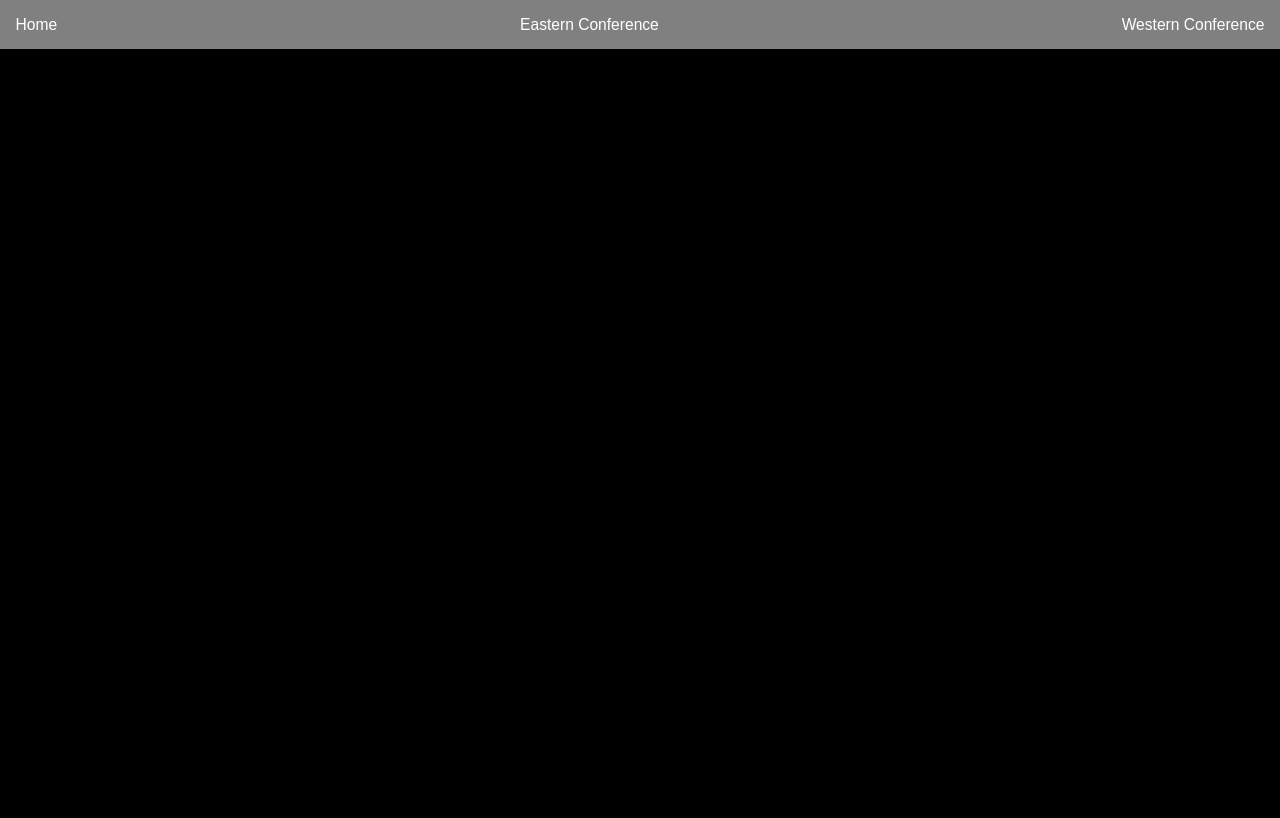
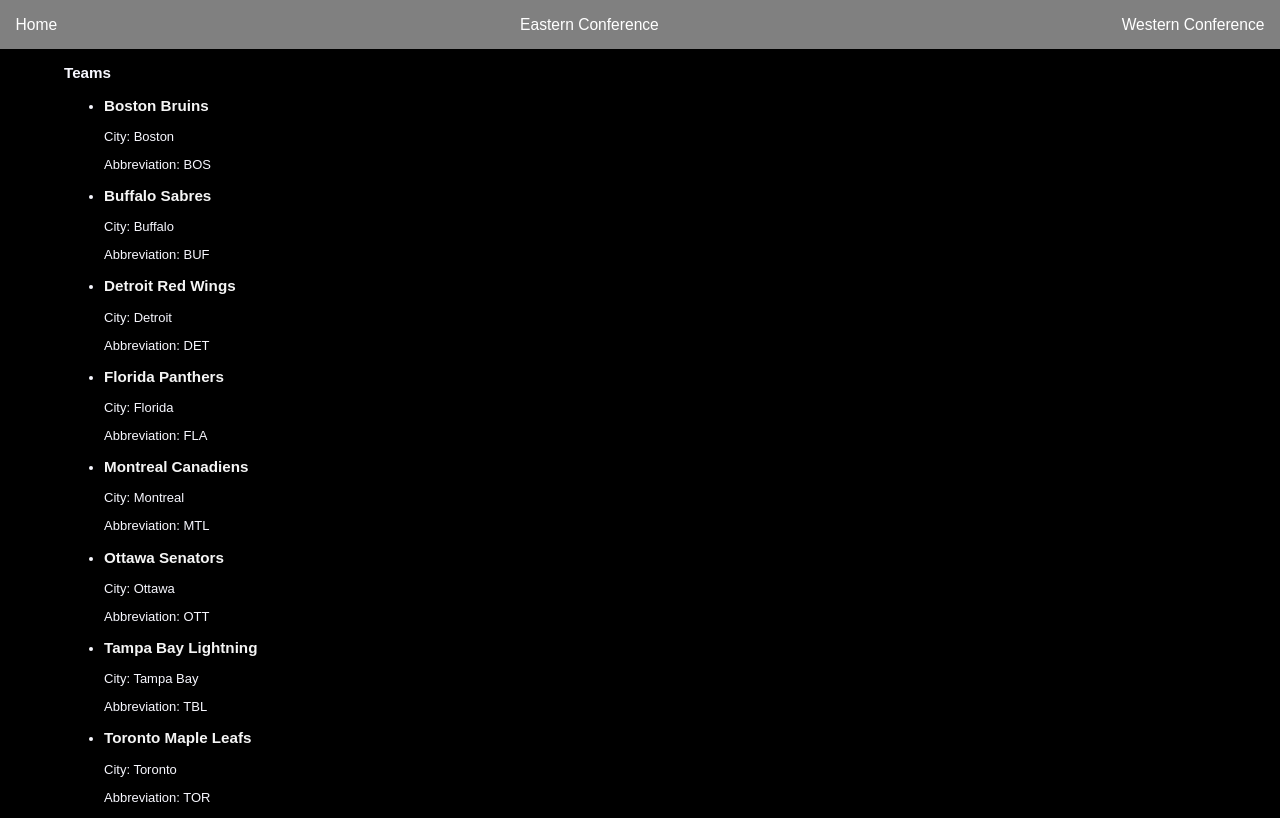
Before and after one commit to cblystone67/NHL-StatReport, a React (Create React App) app: page /eastern/1 in a window 1280 px wide. Built offline with nearby package versions, Linux system fonts and the light colour scheme.

Commit message:
wip:setting teams

```diff
--- a/src/components/App/App.js
+++ b/src/components/App/App.js
@@ -1,21 +1,23 @@
 
 import './App.css';
 import {Routes, Route} from 'react-router-dom';
-import NavBar from '../Navigation/Navbar';
+import NavBar from '../Navbar';
 import Home from '../Home/Home';
 import EasternConference from '../Eastern-Conference/Eastern-Conference';
 import WesternConference from '../Western-Conference/Western-Conference';
-
+import EasternDivisionTeams from '../Eastern-Conference/Eastern-Division-Teams';
 function App() {
   return (
     <div className="App">
       <NavBar />
-        <Routes>
-        <Route path="/" element={<Home />} />
-        <Route path='/eastern' element={<EasternConference />} />
-        <Route path='/western' element={<WesternConference />} />
-        </Routes>
-
+      <main className='container'>
+    <Routes>
+      <Route path='/' element={<Home />} />
+      <Route path='/eastern' element={<EasternConference />}/>
+      <Route path='/western' element={<WesternConference />} />
+      <Route path='/eastern/:division' element={<EasternDivisionTeams />} />
+    </Routes>
+      </main>
     </div>
   );
 }
--- a/src/components/Eastern-Conference/Eastern-Conference.js
+++ b/src/components/Eastern-Conference/Eastern-Conference.js
@@ -1,39 +1,20 @@
-import { useEffect, useState } from 'react';
-import { Link } from 'react-router-dom';
+import {Link} from 'react-router-dom';
 
 function EasternConference(props) {
-  const [ships, setShips] = useState([]);
 
-  //Create a helper function
-  const fetchShips = async () => {
-    try {
-      // 1) use the fetch function to make an HTTP request to SWAPI
-      const response = await fetch('https://swapi.dev/api/starships/')
-      //2) take a response object that gets returned from the fetch function parse it's incoming json body
-      const shipData = await response.json();
-      //3 set the ships state with the returned JSON data
-      setShips(shipData.results)
-    } catch (error){
-      console.log(error);
-    }
-  }
-  useEffect(() => {
-    fetchShips()
-  }, [])
+
   return (
-    <div className='conference'>
-      <h1>Eastern Conference</h1>
-      {ships.map((ship) => {
-        let { name, url } = ship;
-        let path = url.split("/");
-        const id = path[path.length -2];
-        return (
-          <Link to={`/ships/${id}`} key={id}>
-          <h2>{name}</h2>
-          </Link>
-        )
-      })}
-    </div>
+      <div>
+        <h2>Eastern Conference</h2>
+        <ul>
+          <li>
+            <Link to="/eastern/atlantic">Atlantic Divison</Link>
+          </li>
+          <li>
+            <Link to='/eastern/metropolitan'>Metropolitan Division</Link>
+          </li>
+        </ul>
+      </div>
   );
 }
 
--- a/src/components/Eastern-Conference/Eastern-Division-Teams.js
+++ b/src/components/Eastern-Conference/Eastern-Division-Teams.js
@@ -1,15 +1,59 @@
-import React from 'react';
-
+import { Link } from "react-router-dom";
 export default function EasternDivisionTeams(props) {
-  const teams = {
-    'Metropolitan': ['Carolina Hurricanes', 'Columbus Blue Jackets', 'New Jersey Devils', 'New York Islanders', 'New York Rangers', 'Philadelphia Flyers', 'Pittsburgh Penguins', 'Washington Capitals'],
-    'Atlantic': ['Boston Bruins', 'Buffalo Sabres', 'Detroit Red Wings', 'Florida Panthers', 'Montreal Canadiens', 'Ottawa Senators', 'Tampa Bay Lightning', 'Toronto Maple Leafs']
-  };
-
+  const teams = [
+    {
+      name: 'Boston Bruins',
+      city: 'Boston',
+      abbreviation: 'BOS',
+    },
+    {
+      name: 'Buffalo Sabres',
+      city: 'Buffalo',
+      abbreviation: 'BUF',
+    },
+    {
+      name: 'Detroit Red Wings',
+      city: 'Detroit',
+      abbreviation: 'DET',
+    },
+    {
+      name: 'Florida Panthers',
+      city: 'Florida',
+      abbreviation: 'FLA',
+    },
+    {
+      name: 'Montreal Canadiens',
+      city: 'Montreal',
+      abbreviation: 'MTL',
+    },
+    {
+      name: 'Ottawa Senators',
+      city: 'Ottawa',
+      abbreviation: 'OTT',
+    },
+    {
+      name: 'Tampa Bay Lightning',
+      city: 'Tampa Bay',
+      abbreviation: 'TBL',
+    },
+    {
+      name: 'Toronto Maple Leafs',
+      city: 'Toronto',
+      abbreviation: 'TOR',
+    },
+  ];
   return (
     <div className='teams'>
       <h3>Teams</h3>
-
+      <ul>
+        {teams.map((team, index) => (
+          <li key={index}>
+            <Link to="/eastern/division/teams"><h3>{team.name}</h3></Link>
+            <p>City: {team.city}</p>
+            <p>Abbreviation: {team.abbreviation}</p>
+          </li>
+        ))}
+      </ul>
     </div>
   );
 }
--- a/src/components/Navigation/Navbar.js
+++ b/src/components/Navbar.js
@@ -1,7 +1,6 @@
-import React from "react";
 import { Link } from "react-router-dom";
 
-export default function NavBar(){
+export default function NavBar(props){
   return (
     <nav>
         <Link to="/">Home </Link>
--- a/src/components/Western-Conference/Western-Conference.js
+++ b/src/components/Western-Conference/Western-Conference.js
@@ -1,10 +1,18 @@
-import React from 'react';
+import {Link} from 'react-router-dom';
 
 function WesternConference() {
   return (
-    <div className='conference'>
-      <h1>Western Conference</h1>
-    </div>
+    <div>
+        <h2>Western Conference</h2>
+        <ul>
+          <li>
+            <Link to="/western/atlantic">Central Divison</Link>
+          </li>
+          <li>
+            <Link to='/western/metropolitan'>Pacific Division</Link>
+          </li>
+        </ul>
+      </div>
   );
 }
 
```
Also changed, not shown: src/components/Eastern-Conference/Eastern-Conference-Team.js (added, +9 -0 lines), src/components/Eastern-Conference/Eastern-Divisions.js (+8 -47 lines), src/components/Western-Conference/Western-Division-Teams.js (+2 -12 lines).
